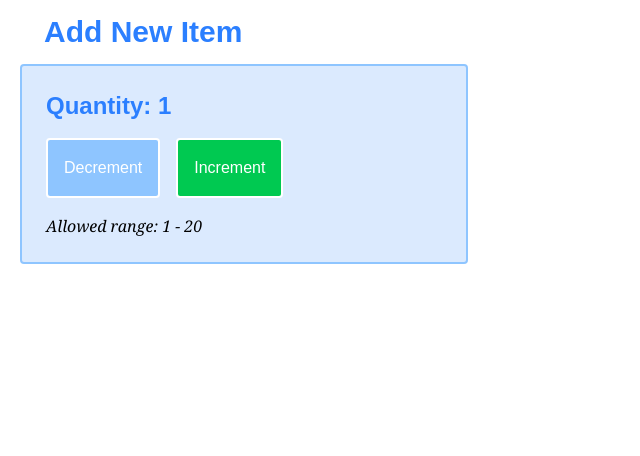
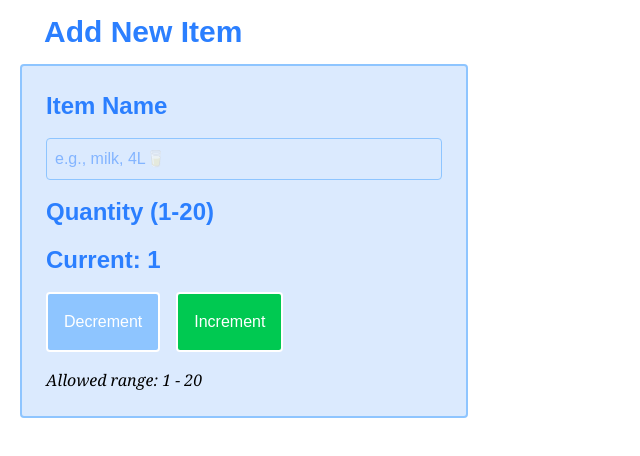
Before and after one commit to Temsters/cprg306-assignments, a Next.js app: page /week-5 in a window 1280 px wide. Shown: the top 456 px of the page, without its empty margins (0-640 px from the left). Built offline with nearby package versions, Linux system fonts and the light colour scheme.

Commit message:
removed incorrect file

```diff
--- a/app/week-5/form-submission-handler.js
+++ /dev/null
@@ -1,29 +0,0 @@
-"use client";
-import { useState } from "react";
-
-//Handle submit function
-export default function HandleSubmit() {
-
-  const submitFunction = (event) => {
-    event.preventDefault();
-    alert ("Form submitted!");
-    //Handle form data
-
-    //Create an item object
-    const item = {
-      name: name,
-      quantity: quantity,
-      category: category
-    };
-
-    //Log item object to console
-    console.log(item);
-  }
-  }
-  return (
-    <form onSubmit={submitFunction}>
-      <button type="submit" className="bg-blue-500 text-white rounded p-4 border-2 hover:bg-blue-600">
-        Submit
-      </button>
-    </form>
-  );
--- a/app/week-5/new-item.js
+++ b/app/week-5/new-item.js
@@ -29,8 +29,18 @@ export default function NewItem() {
   }
 
   return (
+
   <div className=" max-w-md bg-blue-100 rounded-b lg:rounded ml-5 p-6 pt-6 border-2 border-blue-300">
-    <p className=" text-blue-500 font-bold text-2xl mb-4 ">Quantity: {quantity}</p>
+    <p className="font-bold text-2xl mb-4"> Item Name</p>
+    <input
+      type="text"
+      value={name}
+      onChange={(e) => setName(e.target.value)}
+      className="w-full p-2 border border-blue-300 rounded mb-4"
+      placeholder="e.g., milk, 4L🥛"
+    />
+    <p className="font-bold text-2xl mb-4"> Quantity (1-20) </p>
+    <p className=" text-blue-500 font-bold text-2xl mb-4 ">Current: {quantity}</p>
     <div className="flex gap-4 mb-4 my-1 pl">
       {/* Decrement button (-)s
       //Calls decrement function on click and disabled if quantity is 1 */}
```
